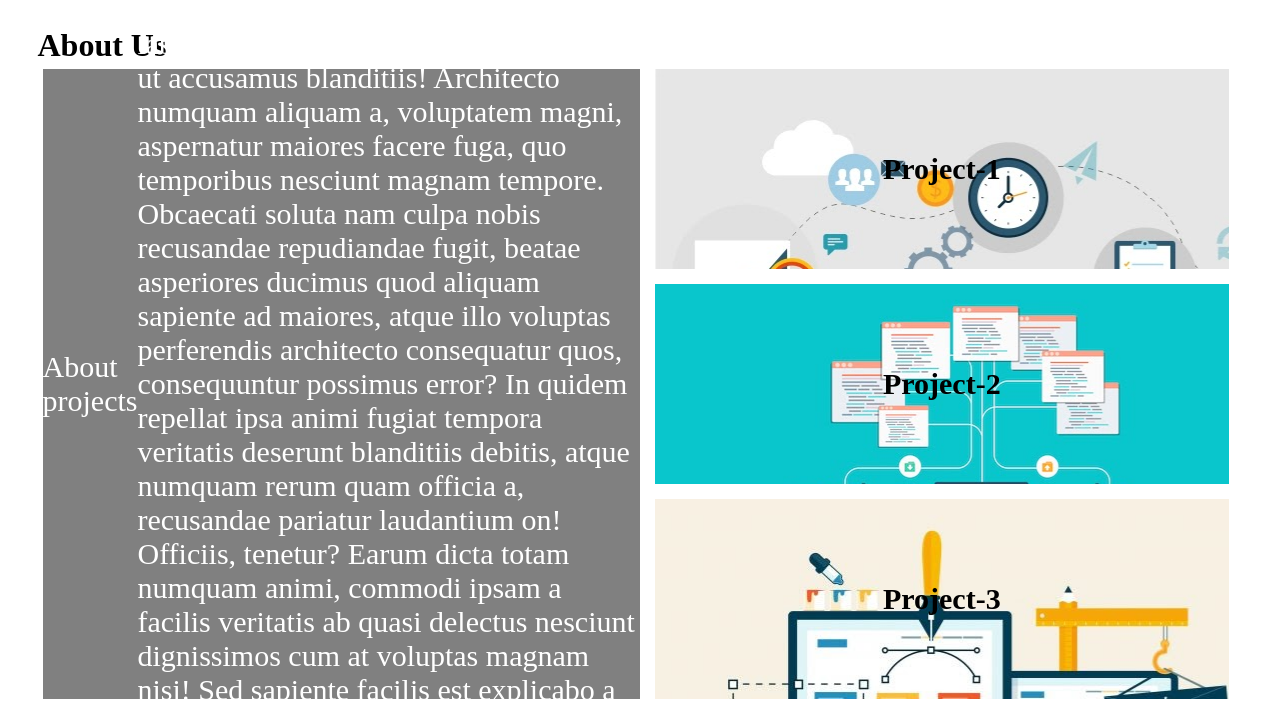
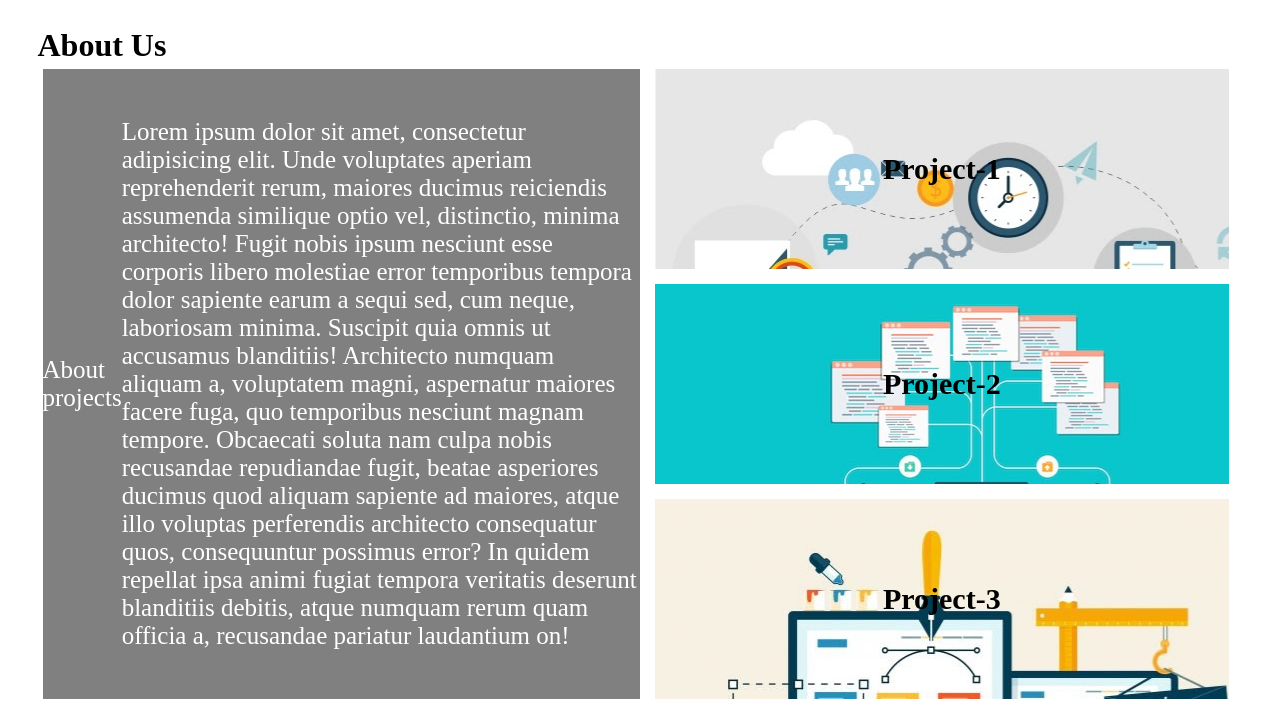
Before and after one commit to pal-garg/practical-8, a plain HTML site: page index.html in a window 1280 px wide. Shown: the part 730-1446 px from the top of the page. Drawn offline with Linux system fonts and the light colour scheme.

Commit message:
Add files via upload

```diff
--- a/index.html
+++ b/index.html
@@ -122,7 +122,7 @@ margin:30px;
         display:flex;
         justify-content:center;
         align-items:center;
-        font-size:30px;
+        font-size:25px;
         color:white;
     }
 
@@ -253,6 +253,7 @@ margin:30px;
         <h1 class="styling">About Us</h1>
         <div id="Aboutus">
           <div id="left-sidebar">About projects
+            <br>
           <p> Lorem ipsum dolor sit amet, consectetur adipisicing elit.
                Unde voluptates aperiam reprehenderit rerum, maiores ducimus
                reiciendis assumenda similique optio vel, distinctio, minima
@@ -267,14 +268,8 @@ margin:30px;
                 consequatur quos, consequuntur possimus error? In quidem repellat
                 ipsa animi fugiat tempora veritatis deserunt blanditiis debitis,
                 atque numquam rerum quam officia a, recusandae pariatur laudantium
-              on! Officiis, tenetur? Earum dicta totam numquam animi, commodi
-              ipsam a facilis veritatis ab quasi delectus nesciunt dignissimos
-                cum at voluptas magnam nisi! Sed sapiente facilis est explicabo a
-                 aliquam eum ipsa illum, consequatur quidem deserunt beatae illo.
-                  Quisquam itaque architecto consectetur similique ipsum adipisci
-                   quibusdam corporis repellendus quis. Laborum, nisi architecto
-                   modi hic magnam magni eligendi cum dicta quo ducimus explicabo
-                   saepe, possimus eius dolore consequuntur. </p>
+              on!
+                   </p>
           </div>
             <div id="right-sidebar">
                 <div id="article1"><h1 class="styling">Project-1</h1></div>
```
